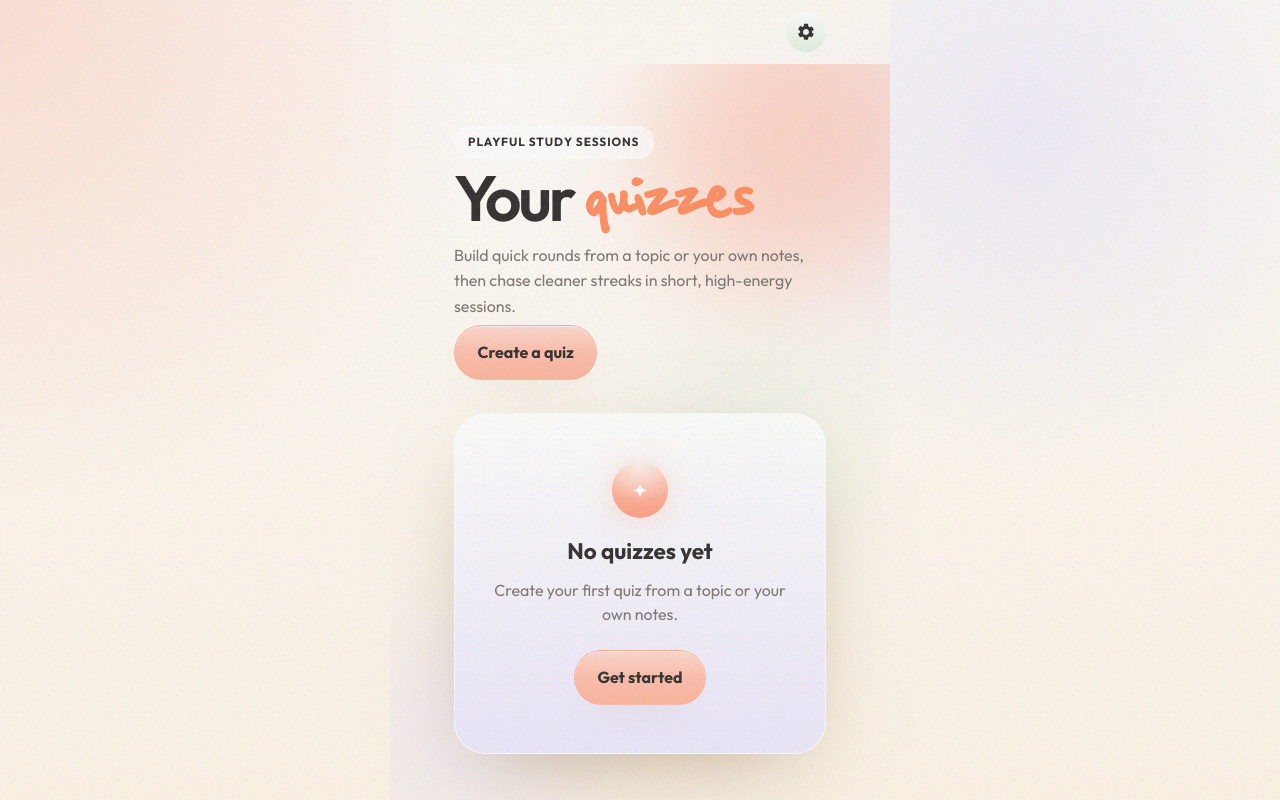
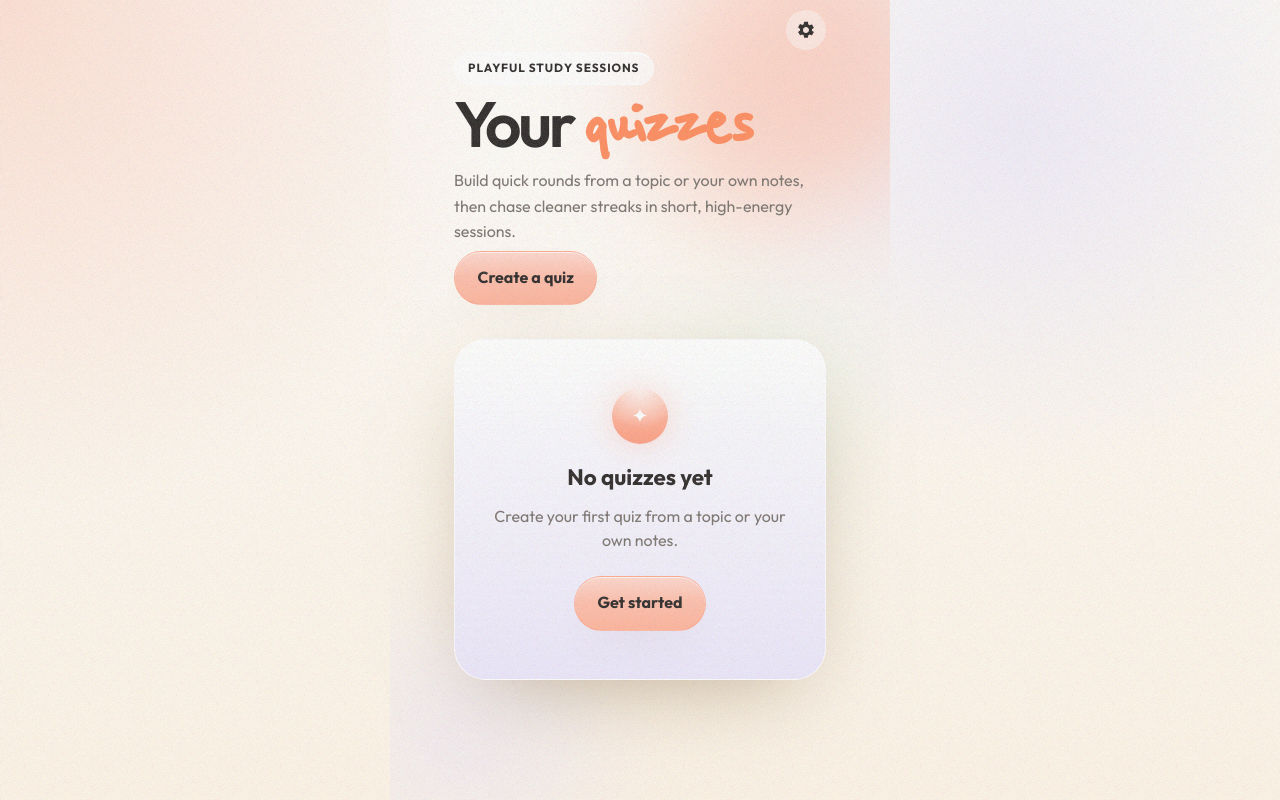
Before and after one commit to Nazzanuk/quizz-2, a Next.js app: page / in a window 1280 px wide. Built offline with nearby package versions, Linux system fonts and the light colour scheme; no server answers; the database is empty.

Commit message:
Make the app header a transparent overlay

```diff
--- a/src/Features/Shared/AppShell.module.css
+++ b/src/Features/Shared/AppShell.module.css
@@ -9,16 +9,19 @@
 }
 
 .header {
-  position: sticky;
+  position: fixed;
   top: 0;
-  z-index: 10;
+  left: 50%;
+  width: min(100%, 500px);
+  transform: translateX(-50%);
+  z-index: 20;
   display: flex;
   align-items: center;
   justify-content: space-between;
-  padding: 0.75rem var(--content-pad);
-  padding-top: calc(0.75rem + env(safe-area-inset-top));
-  background: linear-gradient(180deg, rgba(255, 250, 241, 0.92), rgba(255, 250, 241, 0.46));
-  backdrop-filter: blur(18px);
+  padding: 0.75rem var(--content-pad) 0;
+  padding-top: calc(0.6rem + env(safe-area-inset-top));
+  background: transparent;
+  pointer-events: none;
 }
 
 .iconButton {
@@ -29,10 +32,12 @@
   height: 40px;
   border-radius: 50%;
   border: none;
-  background: linear-gradient(180deg, rgba(255, 255, 255, 0.8), rgba(223, 240, 222, 0.95));
+  background: rgba(255, 255, 255, 0.42);
   color: var(--text-dark);
   cursor: pointer;
-  box-shadow: var(--shadow), var(--shadow-inset);
+  pointer-events: auto;
+  backdrop-filter: blur(8px);
+  box-shadow: 0 12px 28px -22px rgba(41, 37, 36, 0.55);
   transition:
     transform var(--motion-fast) var(--ease-spring),
     box-shadow var(--motion-fast) ease,
@@ -42,7 +47,8 @@
 @media (hover: hover) {
   .iconButton:hover {
     transform: translateY(-2px);
-    box-shadow: var(--shadow-md), var(--shadow-inset);
+    background: rgba(255, 255, 255, 0.58);
+    box-shadow: 0 16px 36px -22px rgba(41, 37, 36, 0.55);
   }
 }
 
@@ -52,9 +58,19 @@
 
 .main {
   flex: 1;
-  padding: 1.5rem var(--content-pad);
+  padding: 0.85rem var(--content-pad);
   padding-bottom: calc(2rem + env(safe-area-inset-bottom));
   position: relative;
   z-index: 1;
   animation: fadeInUp 0.3s var(--ease-spring) both;
 }
+
+@media (max-width: 640px) {
+  .header {
+    padding-top: calc(0.5rem + env(safe-area-inset-top));
+  }
+
+  .main {
+    padding-top: 0.65rem;
+  }
+}
```
